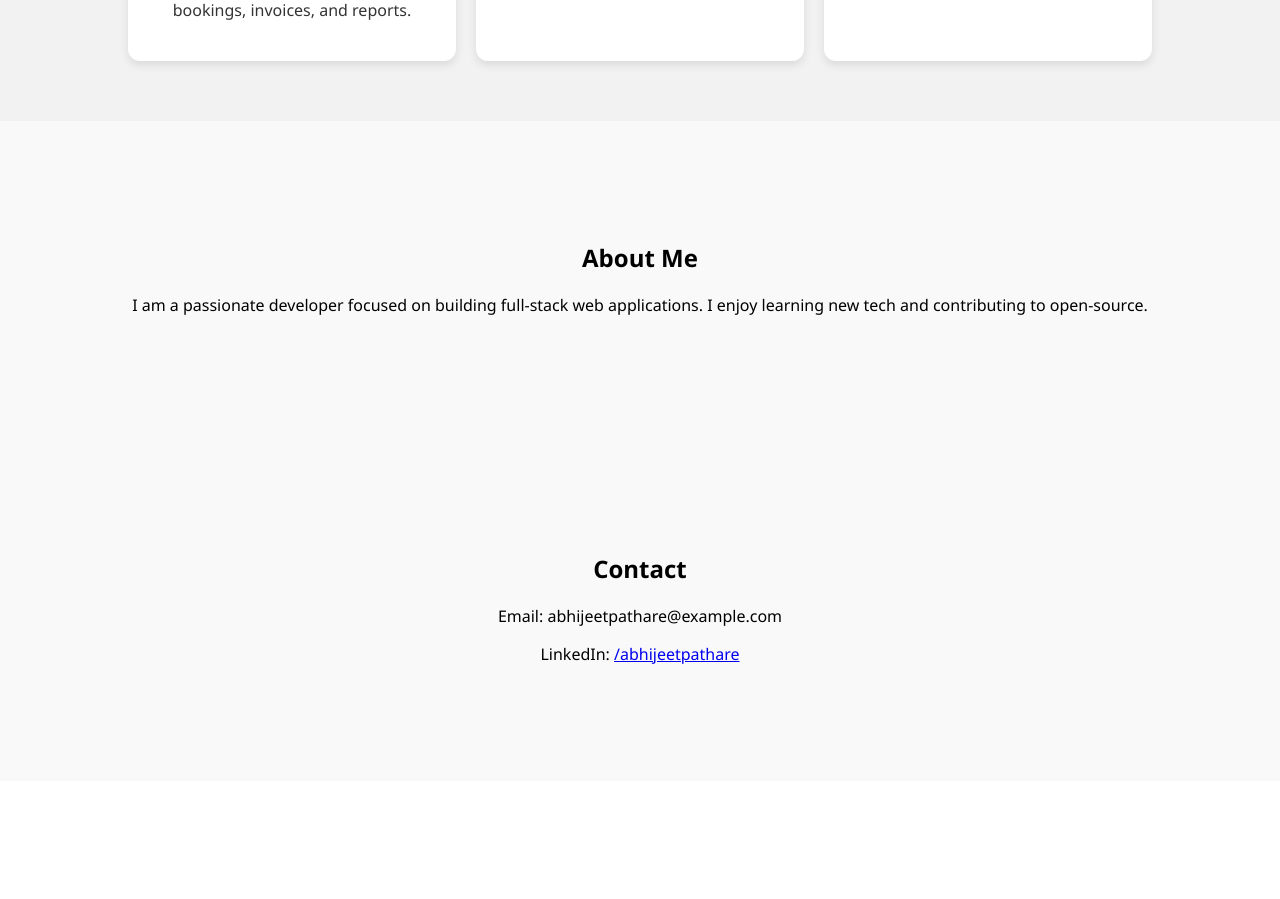
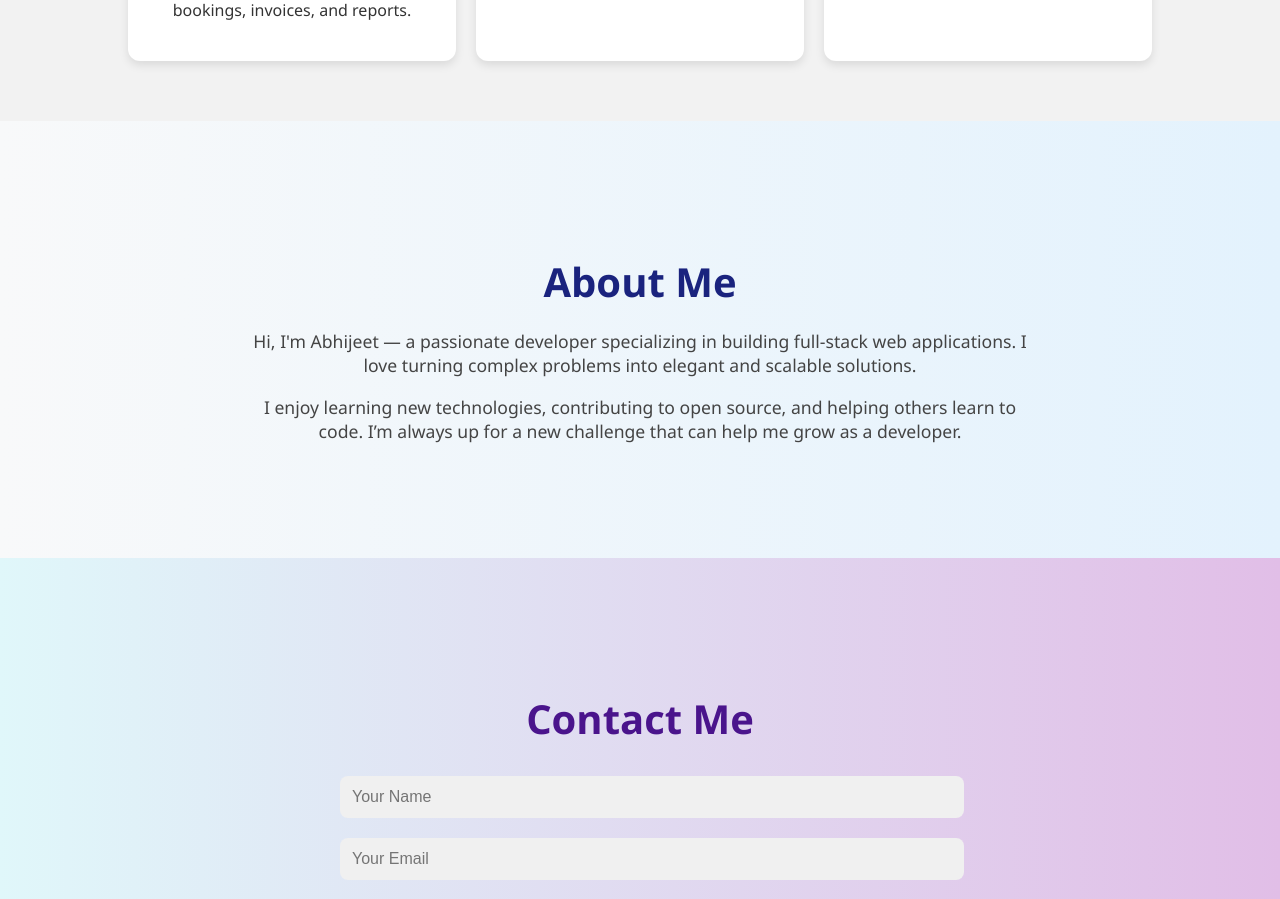
Before and after one commit to Abhijeet-Pathare/codesoftUI, a React (Create React App) app: page / in a window 1280 px wide. Shown: the part 1890-2789 px from the top of the page. Before the commit the page ends 2671 px from the top, so only its background shows below. Built offline with nearby package versions, Linux system fonts and the light colour scheme.

Commit message:
added ui for about and contact

```diff
--- a/src/components/About.jsx
+++ b/src/components/About.jsx
@@ -1,11 +1,23 @@
 import React from 'react'
+import './css/About.css'
 
 const About = () => {
   return (
-    <section id="about" className="section">
-    <h2>About Me</h2>
-    <p>I am a passionate developer focused on building full-stack web applications. I enjoy learning new tech and contributing to open-source.</p>
-  </section>
+    <section id="about" className="about-section">
+      <div className="about-container">
+        <h2>About Me</h2>
+        <p>
+          Hi, I'm Abhijeet — a passionate developer specializing in building
+          full-stack web applications. I love turning complex problems into
+          elegant and scalable solutions.
+        </p>
+        <p>
+          I enjoy learning new technologies, contributing to open source, and
+          helping others learn to code. I’m always up for a new challenge that
+          can help me grow as a developer.
+        </p>
+      </div>
+    </section>
   )
 }
 
--- a/src/components/Contact.jsx
+++ b/src/components/Contact.jsx
@@ -1,11 +1,18 @@
 import React from 'react';
+import './css/Contact.css'
 
 const Contact = () => (
-  <section id="contact" className="section">
-    <h2>Contact</h2>
-    <p>Email: abhijeetpathare@example.com</p>
-    <p>LinkedIn: <a href="https://linkedin.com/in/abhijeetpathare">/abhijeetpathare</a></p>
-  </section>
+  <section id="contact" className="contact-section">
+      <div className="contact-container">
+        <h2>Contact Me</h2>
+        <form className="contact-form">
+          <input type="text" name="name" placeholder="Your Name" required />
+          <input type="email" name="email" placeholder="Your Email" required />
+          <textarea name="message" rows="5" placeholder="Your Message" required></textarea>
+          <button type="submit">Send Message</button>
+        </form>
+      </div>
+    </section>
 );
 
 export default Contact;
--- /dev/null
+++ b/src/components/css/About.css
@@ -0,0 +1,22 @@
+.about-section {
+    padding: 100px 20px;
+    background: linear-gradient(to right, #f8f9fa, #e3f2fd);
+    text-align: center;
+  }
+
+  .about-container {
+    max-width: 800px;
+    margin: 0 auto;
+  }
+
+  .about-container h2 {
+    font-size: 2.5rem;
+    margin-bottom: 20px;
+    color: #1a237e;
+  }
+
+  .about-container p {
+    font-size: 1.1rem;
+    color: #444;
+    margin-bottom: 15px;
+  }
--- /dev/null
+++ b/src/components/css/Contact.css
@@ -0,0 +1,42 @@
+.contact-section {
+    padding: 100px 20px;
+    background: linear-gradient(to right, #e0f7fa, #e1bee7);
+    text-align: center;
+  }
+
+  .contact-container {
+    max-width: 600px;
+    margin: 0 auto;
+  }
+
+  .contact-container h2 {
+    font-size: 2.5rem;
+    margin-bottom: 20px;
+    color: #4a148c;
+  }
+
+  .contact-form input,
+  .contact-form textarea {
+    width: 100%;
+    padding: 12px;
+    margin: 10px 0;
+    border: none;
+    border-radius: 8px;
+    background: #f0f0f0;
+    font-size: 1rem;
+  }
+
+  .contact-form button {
+    padding: 12px 30px;
+    background-color: #4a148c;
+    color: white;
+    border: none;
+    border-radius: 8px;
+    font-size: 1rem;
+    cursor: pointer;
+    transition: background 0.3s ease;
+  }
+
+  .contact-form button:hover {
+    background-color: #6a1b9a;
+  }
```
